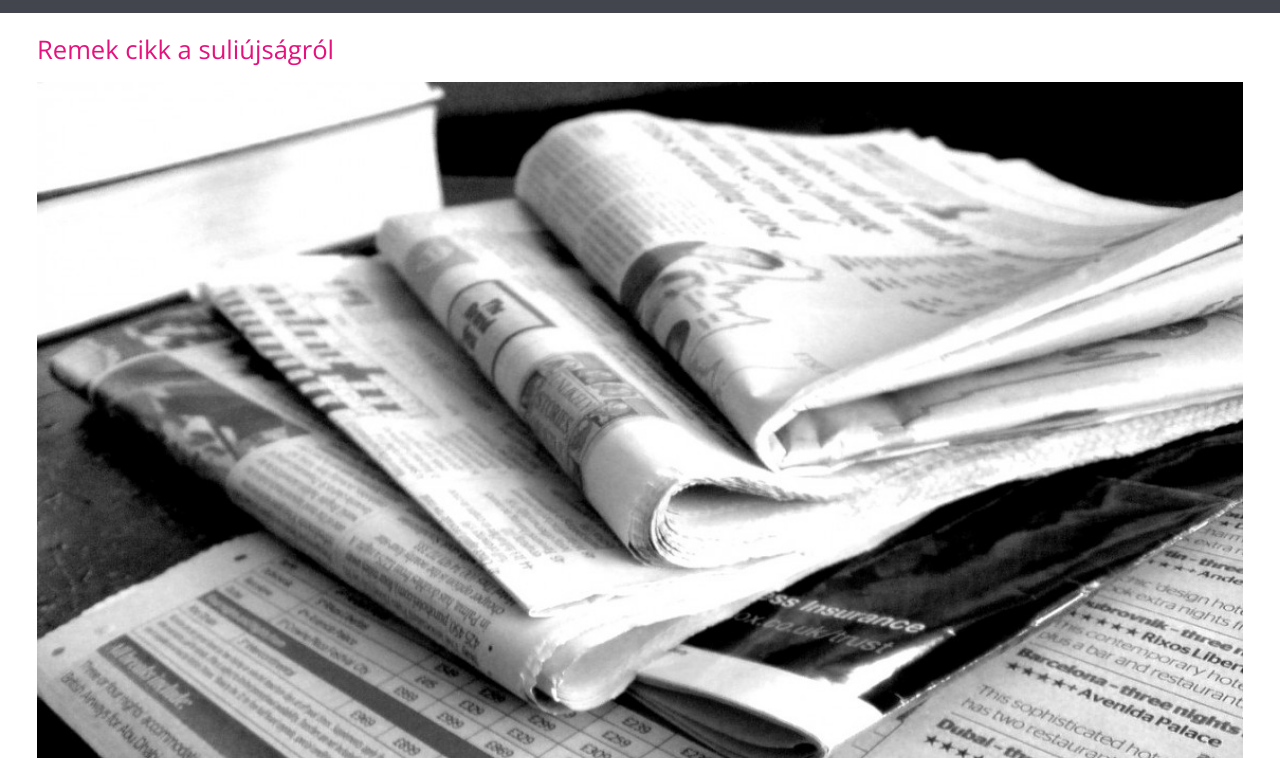
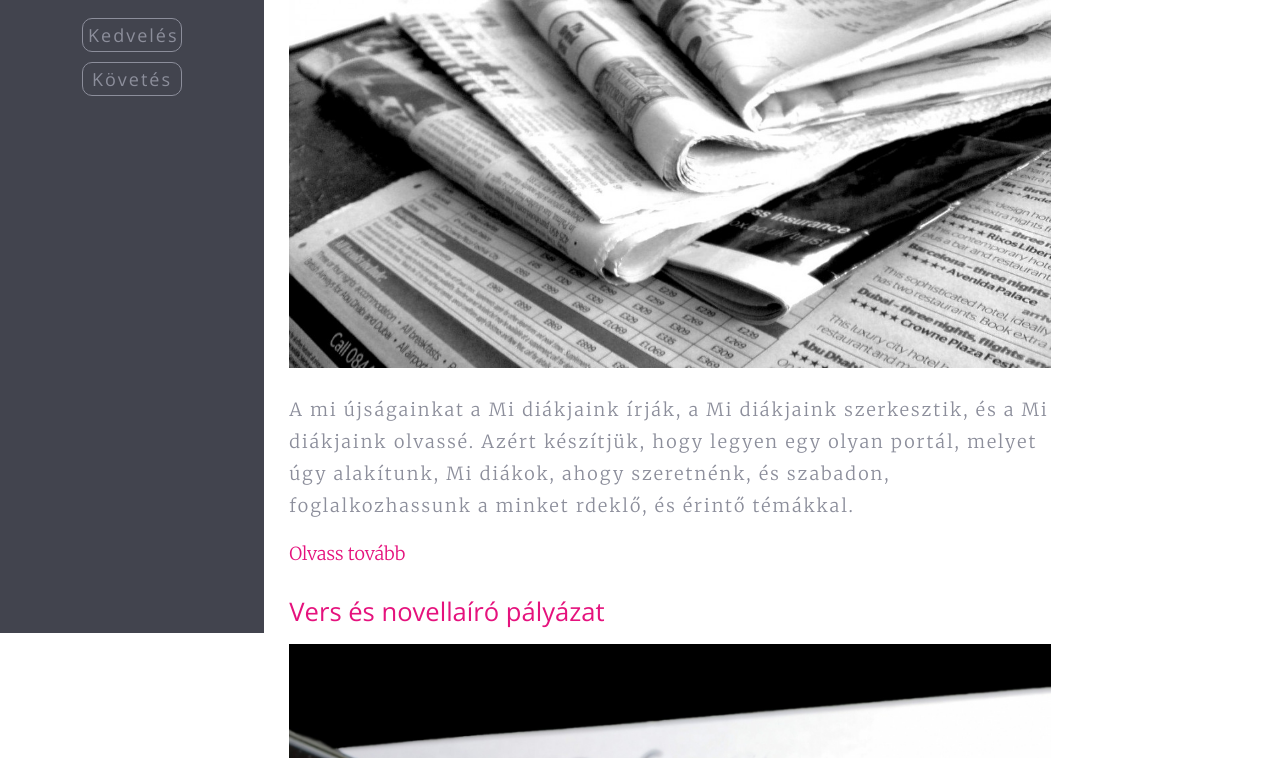
Before and after one commit to TothRoland/ISZK, a plain HTML site: page index.html in a window 1280 px wide. Shown: the part 167-925 px from the top of the page. Drawn offline with nearby package versions, Linux system fonts and the light colour scheme.

Commit message:
harmaik piller, css

```diff
--- a/index.css
+++ b/index.css
@@ -108,6 +108,38 @@ figure,pre,table,fieldset,hr,img,.main-header,.primary-content {
 	background-color: #42444e;
 }
 
+@media (min-width: 768px) {
+	.main-header {
+		position: fixed;
+		top: 0;
+		height: 100%;
+		width: 33.3%;
+	}
+}
+
+@media (min-width: 1025px) {
+	.main-header {
+		width: 20.625%;
+	}
+}
+
+/* Primary cntent wrapper styles */
+@media (min-width: 768px) {
+	.primary-content {
+		float: right;
+		width: 66.6%;
+		max-width: 812px;
+	}
+}
+
+@media (min-width: 1025px) {
+	.primary-content {
+		float: none;
+		position: absolute;
+		left: 20.625%;
+	}
+}
+
 /* Article styles */
 .post {
 	width: 95%;
```
